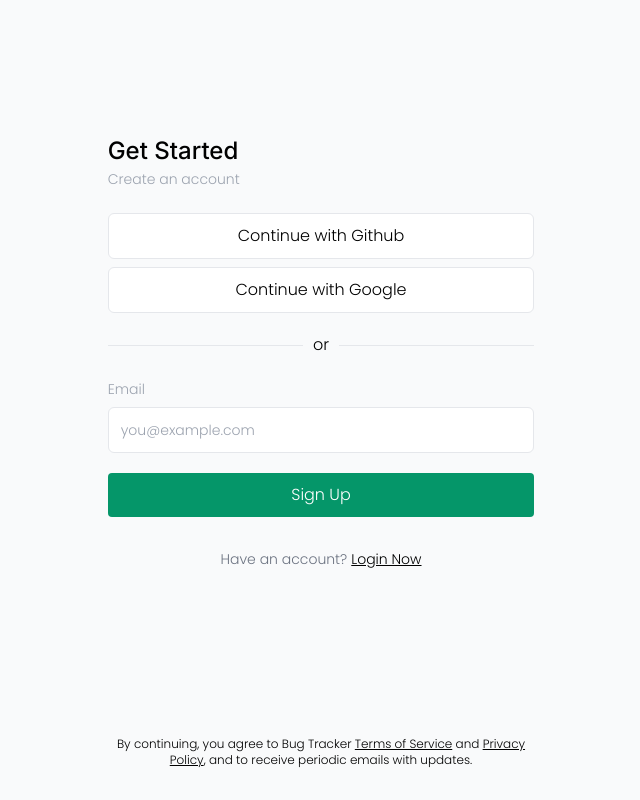
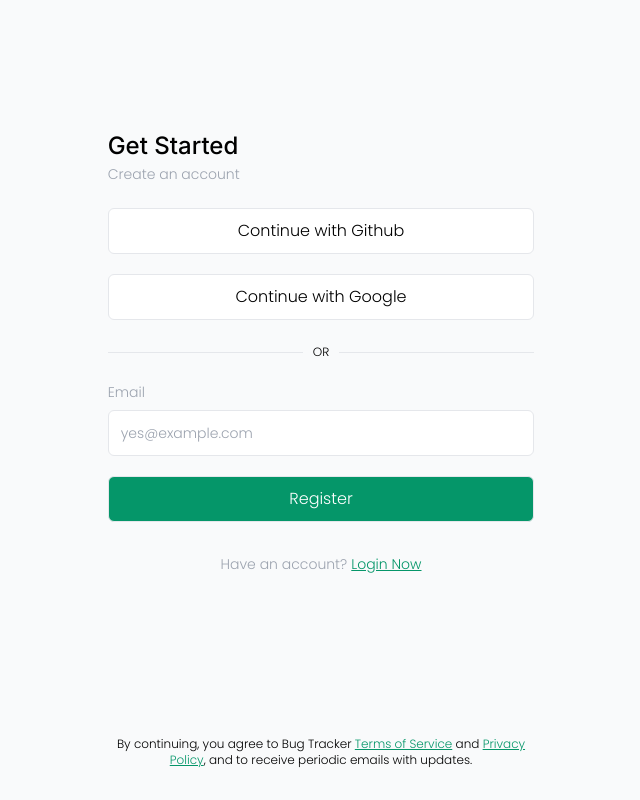
Before and after one commit to IshmaelKargbo/Bug-tracker, a Nuxt app in the folder web/: page /register in a window 1280 px wide. Shown: the whole page, without its empty margins (319-959 px from the left). Built offline with nearby package versions, Linux system fonts and the light colour scheme.

Commit message:
Update register.vue
fix theme

```diff
--- a/web/pages/register.vue
+++ b/web/pages/register.vue
@@ -1,5 +1,7 @@
 <template>
-  <div class="bg-gray-50 flex min-h-screen items-center justify-center">
+  <div
+    class="bg-gray-50 dark:bg-gray-900 flex min-h-screen items-center dark:text-white justify-center"
+  >
     <div class="w-2/6 flex flex-col h-screen">
       <div class="flex-1 h-full items-center flex">
         <div class="w-full">
@@ -8,44 +10,38 @@
             <p class="text-sm text-gray-400">Create an account</p>
           </div>
           <div>
-          <button class="border w-full py-2.5 rounded-md bg-white block">
-            Continue with Github
-          </button>
-          <button class="border w-full py-2.5 mt-2 rounded-md bg-white block">
-            Continue with Google
-          </button>
-          <div class="flex items-center my-5">
-            <hr class="flex-1" />
-            <p class="px-2.5">or</p>
-            <hr class="flex-1" />
+            <Button class="mb-5">Continue with Github</Button>
+            <Button> Continue with Google</Button>
+            <div class="flex items-center mt-6 mb-5">
+              <hr class="flex-1 dark:border-gray-700" />
+              <p class="px-2.5 dark:text-gray-400 text-xs">OR</p>
+              <hr class="flex-1 dark:border-gray-700" />
             </div>
             <form @submit.prevent>
               <div class="mb-5">
-              <label for="email" class="text-sm text-gray-400">Email</label>
-              <div
-                class="bg-white border rounded-md overflow-hidden p-3 mt-1.5 text-sm"
-              >
-                <input
+                <Input
                   id="email"
-                  type="email"
-                  placeholder="you@example.com"
-                  class="w-full bg-transparent focus:outline-none"
+                  name="email"
+                  label="Email"
+                  placeholder="yes@example.com"
                 />
               </div>
-            </div>
-            <button class="bg-emerald-600 w-full rounded py-2.5 text-white">
-              Sign Up
-            </button>
+              <Button primary>Register</Button>
             </form>
             <div class="flex space-x-1 text-sm mt-8 justify-center">
-            <p class="text-gray-500">Have an account?</p>
-            <NuxtLink to="/login" class="underline">Login Now</NuxtLink>
+              <p class="text-gray-400">Have an account?</p>
+              <NuxtLink to="/login" class="underline text-emerald-600">Login Now</NuxtLink>
             </div>
           </div>
         </div>
       </div>
       <div class="py-8">
-        <p class="text-xs text-center">By continuing, you agree to Bug Tracker <NuxtLink to="/login" class="underline">Terms of Service</NuxtLink> and <NuxtLink to="/login" class="underline">Privacy Policy</NuxtLink>, and to receive periodic emails with updates.</p>
+        <p class="text-xs text-center dark:text-gray-300">
+          By continuing, you agree to Bug Tracker
+          <NuxtLink to="/login" class="underline text-emerald-600">Terms of Service</NuxtLink>
+          and <NuxtLink to="/login" class="underline text-emerald-600">Privacy Policy</NuxtLink>,
+          and to receive periodic emails with updates.
+        </p>
       </div>
     </div>
   </div>
```
Lines whose indentation alone changed are shown as unchanged.
